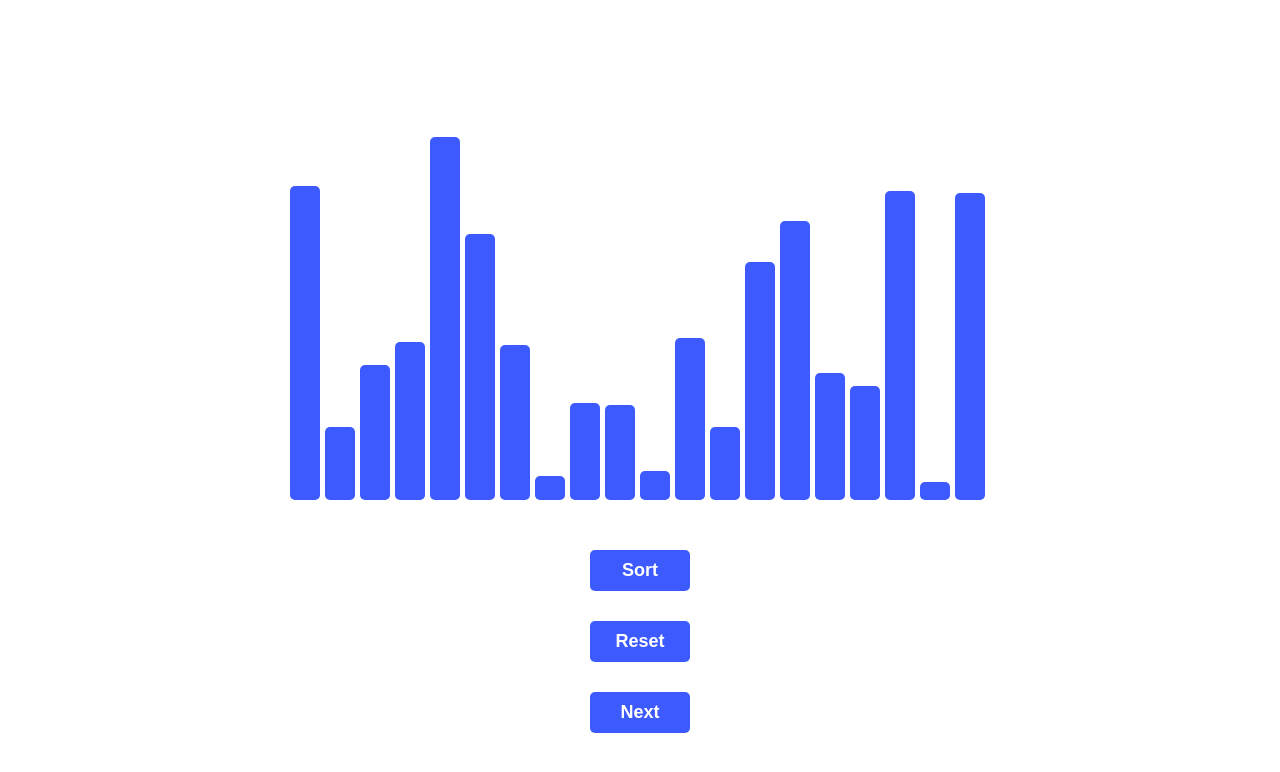
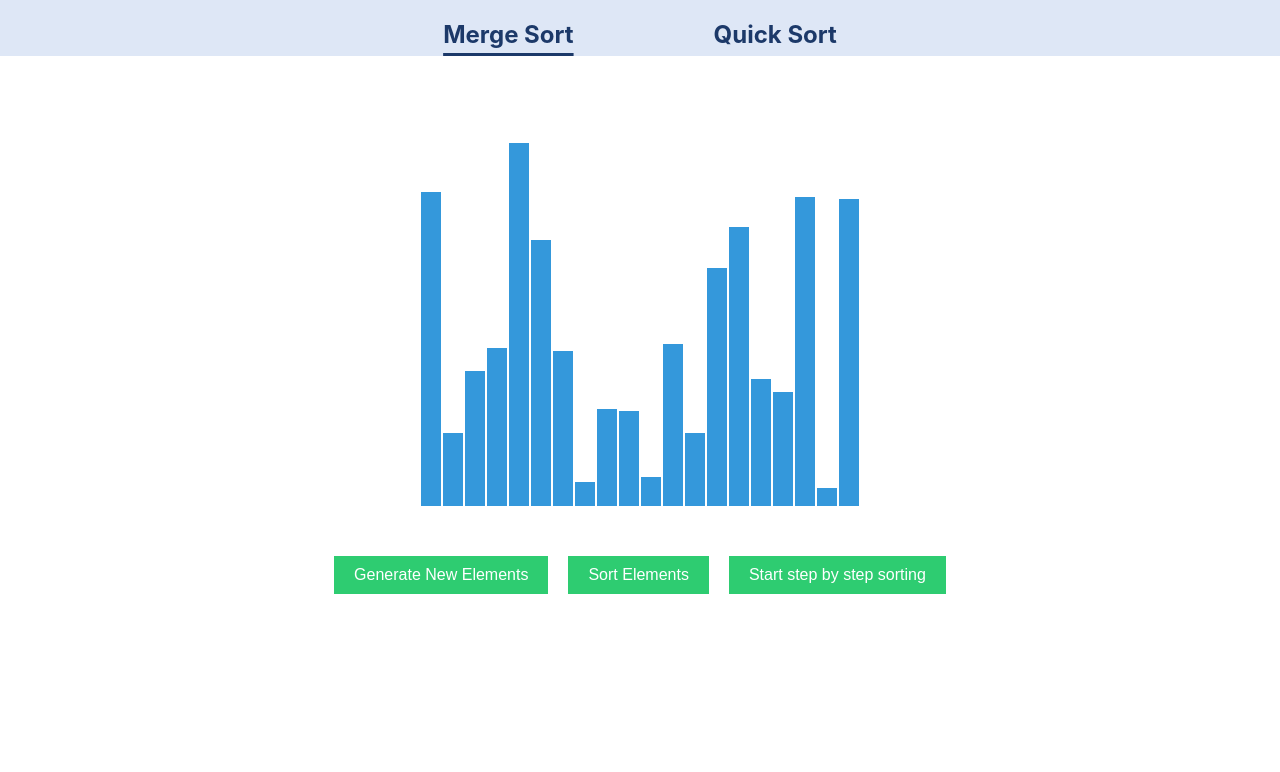
Before and after one commit to mustafapanjiwala/sorting-visualizer, a React (Create React App) app: page / in a window 1280 px wide. Shown: the top 772 px of the page. Built offline with nearby package versions, Linux system fonts and the light colour scheme.

Commit message:
quick sort and merge sort

```diff
--- a/src/App.css
+++ b/src/App.css
@@ -1,47 +1,77 @@
-.container {
-  display: flex;
-  flex-direction: column;
-  align-items: center;
-  margin-top: 50px;
+.App {
+  text-align: center;
 }
 
-.bars-container {
+h1 {
+  margin-bottom: 20px;
+}
+
+.header {
+  width: 100%;
+  background-color: #5281ce30;
+  display: flex;
+  gap: 100px;
+  justify-content: center;
+  align-items: center;
+}
+
+h2 {
+  color: #1c3969;
+  margin: 0;
+  padding: 20px 20px 7px 20px;
+  cursor: pointer;
+}
+
+.selected {
+  text-decoration: underline;
+  text-decoration-thickness: 3px;
+  text-underline-offset: 10px;
+  text-decoration-color: #1c3969;
+}
+
+.controls {
   display: flex;
   justify-content: center;
-  margin-top: 30px;
 }
 
-.bar {
-  width: 50px;
-  margin: 0 2px;
-  background-color: #47d1d1;
-  transition: height 0.1s ease-in-out;
+.array-container {
+  display: flex;
+  align-items: flex-end;
+  justify-content: center;
+  height: 400px;
+  padding: 50px;
 }
 
-.compare {
-  background-color: #f54b42;
+.array-bar {
+  width: 20px;
+  background-color: #3498db;
+  margin: 0 1px;
+  transition: height 0.2s;
 }
 
-.swap {
-  background-color: #41f584;
+.highlighted {
+  background-color: yellow;
 }
 
-.controls-container {
-  margin-top: 30px;
+.sorting {
+  background-color: red;
 }
 
-.btn {
-  margin-right: 10px;
+.buttons {
+  margin-top: 20px;
+}
+
+button {
   padding: 10px 20px;
-  border-radius: 5px;
+  margin: 0 10px;
   font-size: 16px;
+  background-color: #2ecc71;
   color: #fff;
-  background-color: #47d1d1;
   border: none;
   cursor: pointer;
 }
 
-.btn:disabled {
+button:disabled {
   background-color: #ccc;
-  cursor: default;
+  cursor: not-allowed;
 }
--- a/src/App.js
+++ b/src/App.js
@@ -1,9 +1,30 @@
-import React, { useState, useEffect } from 'react';
+import React, { useState } from 'react';
 import './App.css';
 import MergeSort from './MergeSort';
+import QuickSort from './QuickSort';
 
 const App = () => {
-  return <MergeSort array={[4, 2, 5, 3, 1]} />;
+  const [isMergeSelected, setIsMergeSelected] = useState(true);
+
+  return (
+    <div>
+      <div className='header'>
+        <h2
+          className={isMergeSelected && 'selected'}
+          onClick={() => setIsMergeSelected(true)}
+        >
+          Merge Sort
+        </h2>
+        <h2
+          className={!isMergeSelected && 'selected'}
+          onClick={() => setIsMergeSelected(false)}
+        >
+          Quick Sort
+        </h2>
+      </div>
+      {isMergeSelected ? <MergeSort /> : <QuickSort />}
+    </div>
+  );
 };
 
 export default App;
--- a/src/MergeSort.css
+++ /dev/null
@@ -1,66 +0,0 @@
-.merge-sort {
-  display: flex;
-  flex-direction: column;
-  justify-content: flex-end;
-  align-items: center;
-  margin: 50px;
-  gap: 30px;
-}
-
-.array-container {
-  display: flex;
-  height: 450px;
-  justify-content: center;
-  align-items: flex-end;
-  margin-bottom: 20px;
-}
-
-.array-bar {
-  width: 30px;
-  margin-right: 5px;
-  border-radius: 5px;
-  color: white;
-  display: flex;
-  justify-content: center;
-  align-items: center;
-  font-size: 20px;
-  font-weight: bold;
-  transition: background-color 0.3s ease-in-out;
-}
-
-.blue {
-  background-color: #3d5afe;
-}
-
-.red {
-  background-color: #f50057;
-}
-
-.orange {
-  background-color: #ff6d00;
-}
-
-.purple {
-  background-color: #7c4dff;
-}
-
-.green {
-  background-color: #00c853;
-}
-
-button {
-  padding: 10px;
-  width: 100px;
-  background-color: #3d5afe;
-  color: white;
-  border: none;
-  border-radius: 5px;
-  font-size: 18px;
-  font-weight: bold;
-  cursor: pointer;
-  transition: background-color 0.3s ease-in-out;
-}
-
-button:hover {
-  background-color: #2a3eb1;
-}
--- a/src/MergeSort.js
+++ b/src/MergeSort.js
@@ -1,36 +1,47 @@
 import React, { useState, useEffect } from 'react';
-import './MergeSort.css';
 
 function MergeSort() {
   const [array, setArray] = useState([]);
   const [currentStep, setCurrentStep] = useState(0);
   const [animations, setAnimations] = useState([]);
+  const [stepByStep, setStepByStep] = useState(false);
+  const [started, setStart] = useState(false);
 
   useEffect(() => {
     resetArray();
   }, []);
 
-  function resetArray() {
+  const resetArray = () => {
     const newArray = [];
     for (let i = 0; i < 20; i++) {
       newArray.push(getRandomInt(5, 400));
     }
     setArray(newArray);
-    setAnimations([]);
-    setCurrentStep(0);
-  }
+    if (stepByStep) {
+      setAnimations([]);
+      setCurrentStep(0);
+      setStart(false);
+      setStepByStep(false);
+    }
+    for (let i = 0; i < array.length; i++) {
+      const arrayBars = document.getElementsByClassName('array-bar');
+      const barStyle = arrayBars[i].style;
+      const colorClass = '#3498db';
+      barStyle.backgroundColor = colorClass;
+    }
+  };
 
   function getRandomInt(min, max) {
     return Math.floor(Math.random() * (max - min + 1)) + min;
   }
 
-  function mergeSort() {
+  const mergeSort = () => {
     const sortedArray = [...array];
     const animations = [];
     mergeSortHelper(sortedArray, 0, sortedArray.length - 1, animations);
-    setAnimations(animations);
-    setCurrentStep(0);
-  }
+
+    animateSort(animations);
+  };
 
   function mergeSortHelper(array, startIdx, endIdx, animations) {
     if (startIdx === endIdx) return;
@@ -68,7 +79,20 @@ function MergeSort() {
     }
   }
 
-  function animateSort() {
+  function animateSort(animations) {
+    for (let i = 0; i < animations.length; i++) {
+      const arrayBars = document.getElementsByClassName('array-bar');
+      const [idx, newHeight, isMerge] = animations[i];
+      const barStyle = arrayBars[idx].style;
+      const colorClass = isMerge ? 'green' : 'red';
+      setTimeout(() => {
+        barStyle.height = `${newHeight}px`;
+        barStyle.backgroundColor = colorClass;
+      }, i * 50);
+    }
+  }
+
+  function animateSortSteByStep() {
     const [idx, newHeight, isMerge] = animations[currentStep];
     const arrayBars = document.getElementsByClassName('array-bar');
     const barStyle = arrayBars[idx].style;
@@ -78,11 +102,21 @@ function MergeSort() {
     setCurrentStep(currentStep + 1);
   }
 
-  function handleNextClick() {
-    if (currentStep < animations.length) {
-      animateSort();
+  const handleNextClick = () => {
+    if (started) {
+      if (currentStep < animations.length) {
+        animateSortSteByStep();
+      }
+    } else {
+      setStart(true);
+      setStepByStep(true);
+      const sortedArray = [...array];
+      const animations = [];
+      mergeSortHelper(sortedArray, 0, sortedArray.length - 1, animations);
+      setAnimations(animations);
+      setCurrentStep(0);
     }
-  }
+  };
 
   return (
     <div className='merge-sort'>
@@ -91,13 +125,17 @@ function MergeSort() {
           <div
             className='array-bar'
             key={idx}
-            style={{ height: `${value}px`, backgroundColor: '#3d5afe' }}
+            style={{ height: `${value}px`, backgroundColor: '#3498db' }}
           ></div>
         ))}
       </div>
-      <button onClick={mergeSort}>Sort</button>
-      <button onClick={resetArray}>Reset</button>
-      <button onClick={handleNextClick}>Next</button>
+      <div className='controls'>
+        <button onClick={resetArray}>Generate New Elements</button>
+        <button onClick={mergeSort}>Sort Elements</button>
+        <button onClick={handleNextClick}>
+          {started ? 'Next' : 'Start step by step sorting'}
+        </button>
+      </div>
     </div>
   );
 }
--- /dev/null
+++ b/src/QuickSort.js
@@ -0,0 +1,113 @@
+import React, { useEffect, useState } from 'react';
+
+const QuickSort = () => {
+  const [array, setArray] = useState([]);
+  const [highlightedIndices, setHighlightedIndices] = useState([]);
+  const [sortingIndex, setSortingIndex] = useState(-1);
+
+  useEffect(() => {
+    generateArray();
+  }, []);
+
+  const generateArray = () => {
+    const newArray = [];
+    for (let i = 0; i < 20; i++) {
+      newArray.push(randomIntFromInterval(5, 400));
+    }
+    setArray(newArray);
+    setHighlightedIndices([]);
+    setSortingIndex(-1);
+  };
+
+  const quickSort = async (arr, start, end) => {
+    if (start >= end) return;
+
+    const pivotIndex = await partition(arr, start, end);
+
+    await Promise.all([
+      quickSort(arr, start, pivotIndex - 1),
+      quickSort(arr, pivotIndex + 1, end),
+    ]);
+  };
+
+  const partition = async (arr, start, end) => {
+    const pivotValue = arr[end];
+    let pivotIndex = start;
+
+    for (let i = start; i < end; i++) {
+      setHighlightedIndices([i, pivotIndex]);
+
+      if (arr[i] < pivotValue) {
+        await swap(arr, i, pivotIndex);
+        pivotIndex++;
+      }
+    }
+    setHighlightedIndices([pivotIndex, end]);
+
+    await swap(arr, pivotIndex, end);
+    setHighlightedIndices([]);
+    return pivotIndex;
+  };
+
+  const swap = (arr, i, j) => {
+    return new Promise((resolve) => {
+      setTimeout(() => {
+        const temp = arr[i];
+        arr[i] = arr[j];
+        arr[j] = temp;
+        setArray([...arr]);
+        resolve();
+      }, 50);
+    });
+  };
+
+  const handleNextStep = () => {
+    if (sortingIndex == -1) {
+      setSortingIndex(0);
+    } else {
+      if (sortingIndex < array.length) {
+        const newIndex = sortingIndex + 1;
+        setSortingIndex(newIndex);
+        quickSortStepByStep(array, newIndex);
+      }
+    }
+  };
+
+  const quickSortStepByStep = async (arr, index) => {
+    if (index > arr.length - 1) return;
+
+    const pivotIndex = await partition(arr, 0, index);
+    setSortingIndex(pivotIndex);
+  };
+
+  const randomIntFromInterval = (min, max) => {
+    return Math.floor(Math.random() * (max - min + 1) + min);
+  };
+
+  return (
+    <div className='container'>
+      <div className='array-container'>
+        {array.map((value, idx) => (
+          <div
+            className={`array-bar ${
+              highlightedIndices.includes(idx) ? 'highlighted' : ''
+            } ${idx === sortingIndex ? 'sorting' : ''}`}
+            key={idx}
+            style={{ height: `${value}px` }}
+          ></div>
+        ))}
+      </div>
+      <div className='controls'>
+        <button onClick={generateArray}>Generate New Elements</button>
+        <button onClick={() => quickSort(array, 0, array.length - 1)}>
+          Sort Elements
+        </button>
+        <button onClick={handleNextStep}>
+          {sortingIndex < 0 ? 'Start step by step sorting' : 'Next'}
+        </button>
+      </div>
+    </div>
+  );
+};
+
+export default QuickSort;
```
